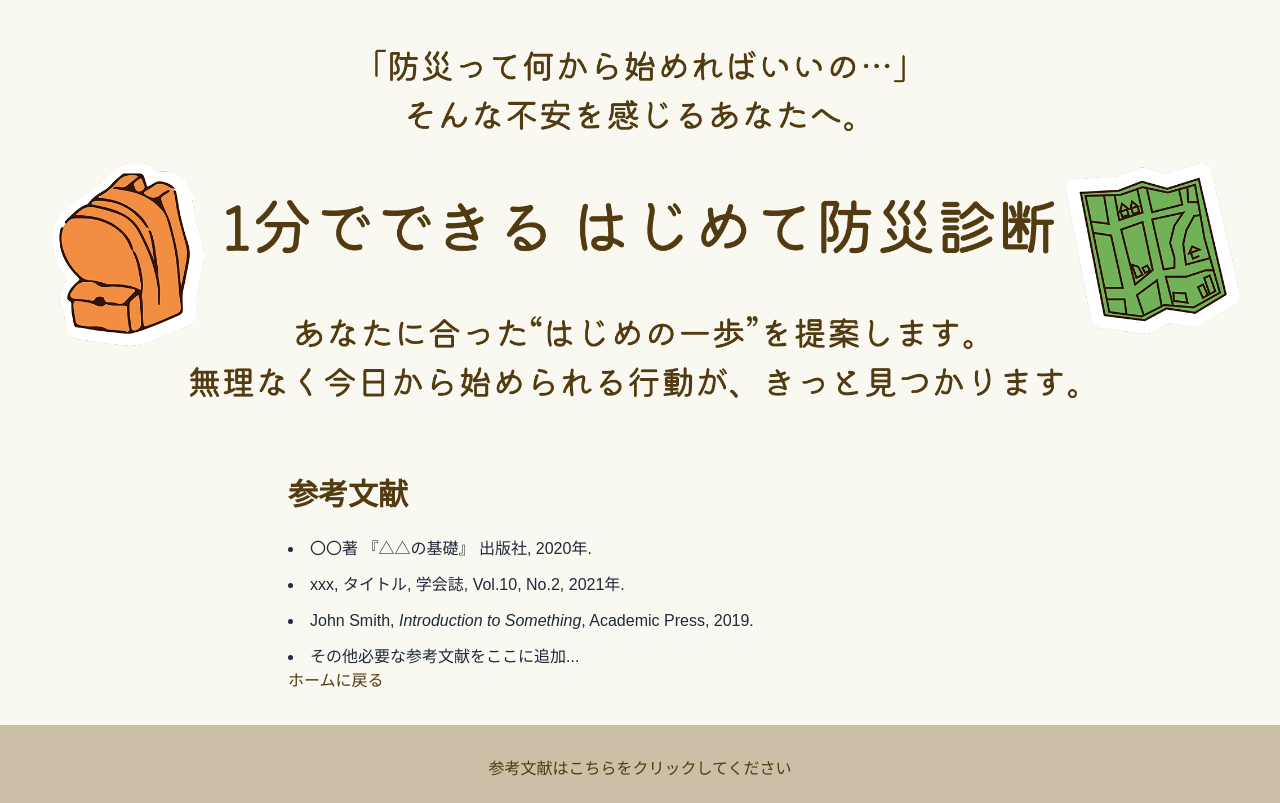
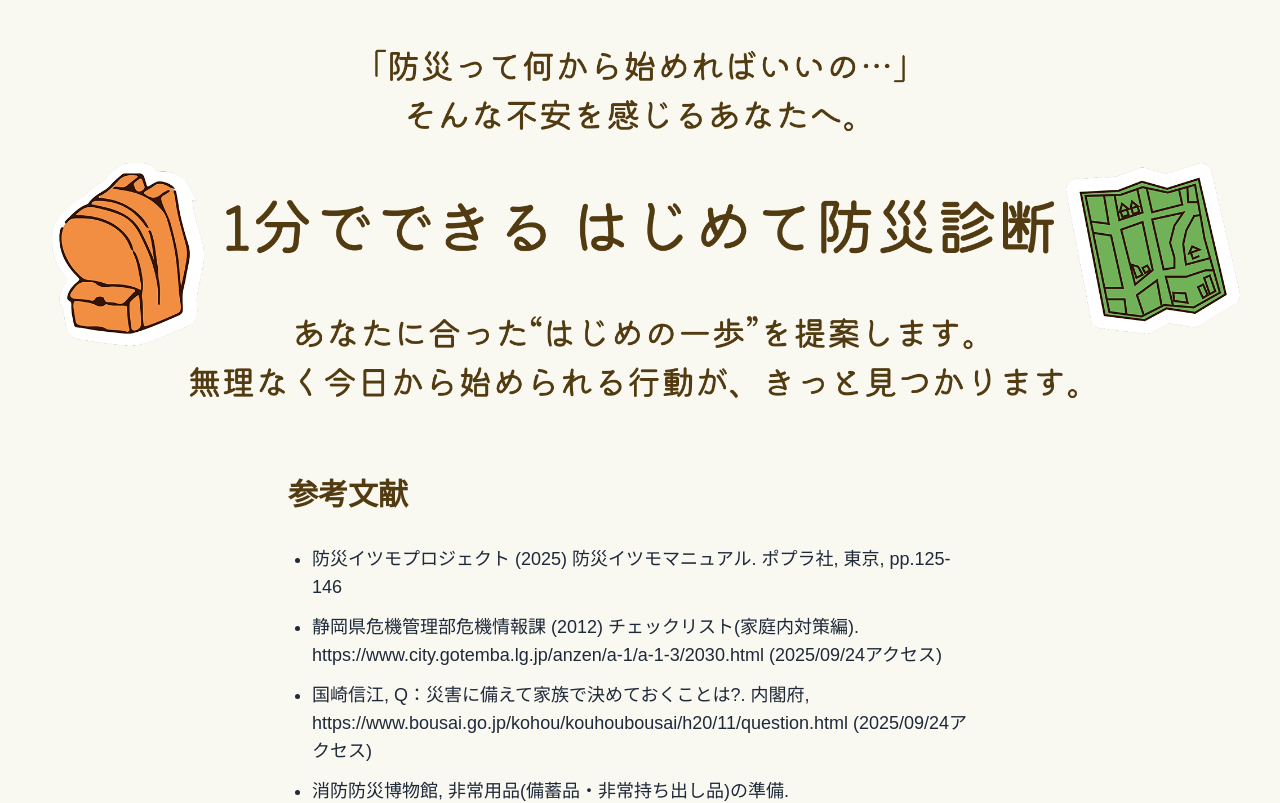
Before and after one commit to funswift/2025swift-C-disaster-prevention, a Next.js app: page /posts/references in a window 1280 px wide. Shown: the top 803 px of the page. Built offline with nearby package versions, Linux system fonts and the light colour scheme; a web font is replaced by a local one.

Commit message:
参考文献記載と完璧タイプの画像変更

```diff
--- a/app/posts/references/page.tsx
+++ b/app/posts/references/page.tsx
@@ -1,16 +1,15 @@
-"use client";
-
 import Link from 'next/link';
 
 export default function ReferencesPage() {
   return (
     <main className="max-w-3xl mx-auto p-8">
       <h1 className="text-3xl font-bold mb-6">参考文献</h1>
-      <ul className="list-disc list-inside space-y-3 text-gray-800">
-        <li>〇〇著 『△△の基礎』 出版社, 2020年.</li>
-        <li>xxx, タイトル, 学会誌, Vol.10, No.2, 2021年.</li>
-        <li>John Smith, <i>Introduction to Something</i>, Academic Press, 2019.</li>
-        <li>その他必要な参考文献をここに追加...</li>
+      <ul className="list-disc list-outside space-y-3 text-gray-800 text-lg px-6 pt-2 pb-6">
+        <li>防災イツモプロジェクト (2025) 防災イツモマニュアル. ポプラ社, 東京, pp.125-146</li>
+        <li>静岡県危機管理部危機情報課 (2012) チェックリスト(家庭内対策編). https://www.city.gotemba.lg.jp/anzen/a-1/a-1-3/2030.html (2025/09/24アクセス)</li>
+        <li>国崎信江, Q：災害に備えて家族で決めておくことは?. 内閣府,  https://www.bousai.go.jp/kohou/kouhoubousai/h20/11/question.html (2025/09/24アクセス)</li>
+        <li>消防防災博物館, 非常用品(備蓄品・非常持ち出し品)の準備. https://www.bousaihaku.com/survival/prepare/home/home06/ (2025/09/24アクセス)</li>
+        <li>濱田宏彰監修 (2024) 災害発生！被災時「ないと困るもの」. https://www.secom.co.jp/homesecurity/bouhan/bosai_bouka/bouhan084.html (2025/09/24アクセス)</li>
       </ul>
       <Link href="/" className="btn btn-secondary mt-4">
         ホームに戻る
```
Also changed, not shown: public/picture/result_picture/type6.png.
